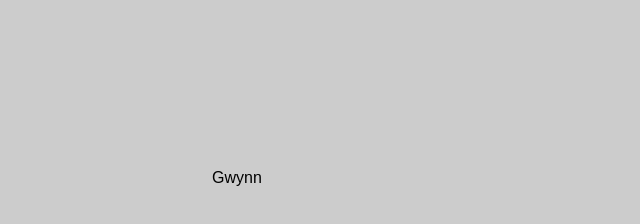
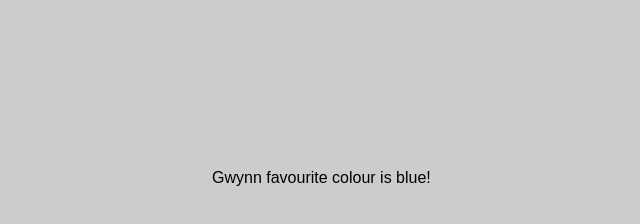
Before and after one commit to gwynnprewitt/webdev3-circus-starter-test, a website: page index.html in a window 1280 px wide. Shown: the whole page, without its empty margins (208-848 px from the left). Drawn offline with Linux system fonts and the light colour scheme.

Commit message:
fave coloUr

```diff
--- a/index.html
+++ b/index.html
@@ -46,6 +46,7 @@
 
 		<div class="content">
 			Gwynn
+			favourite colour is blue!
 		</div>
 
 		<script src="dist/js/main.js"></script>
```
